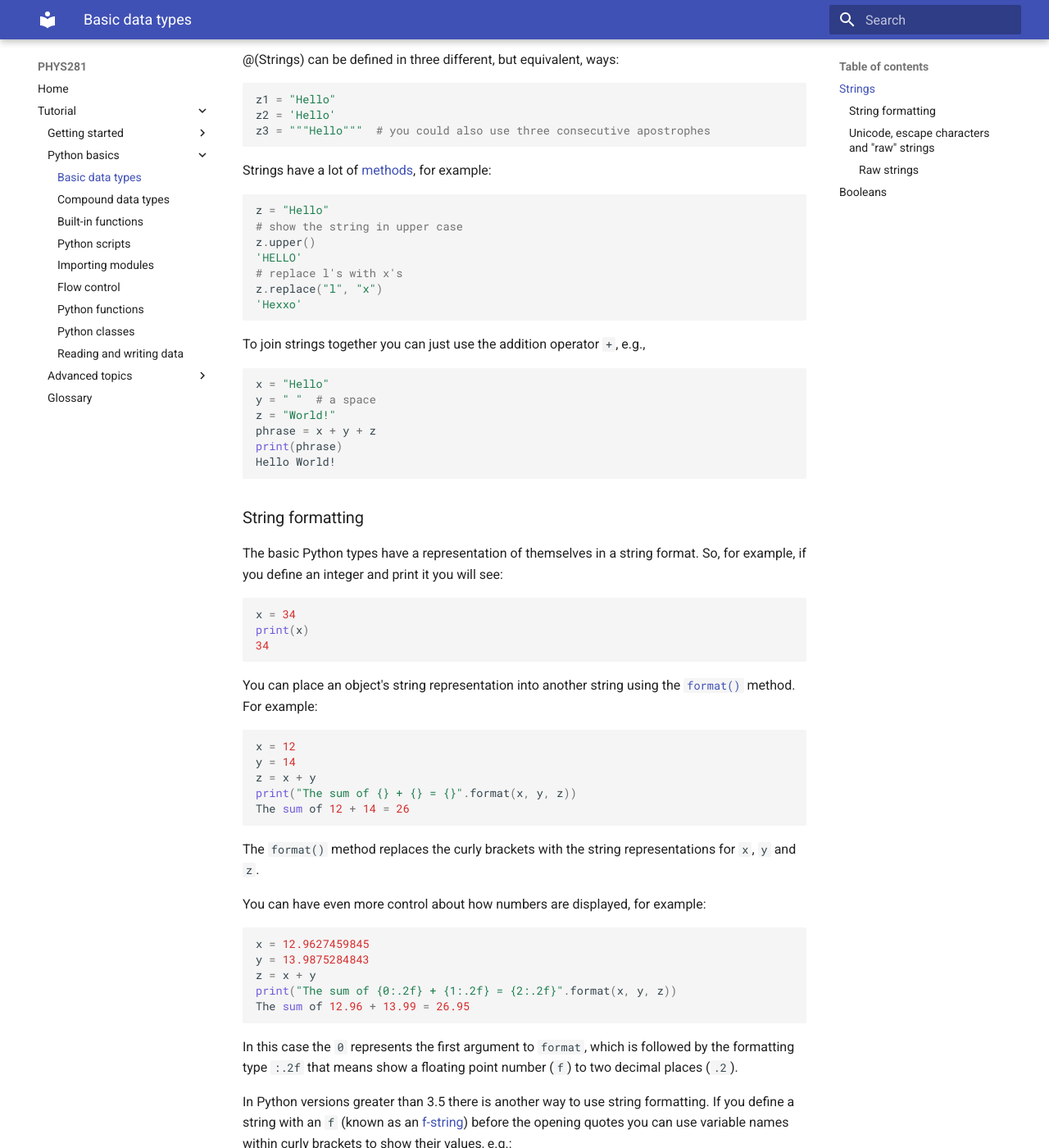
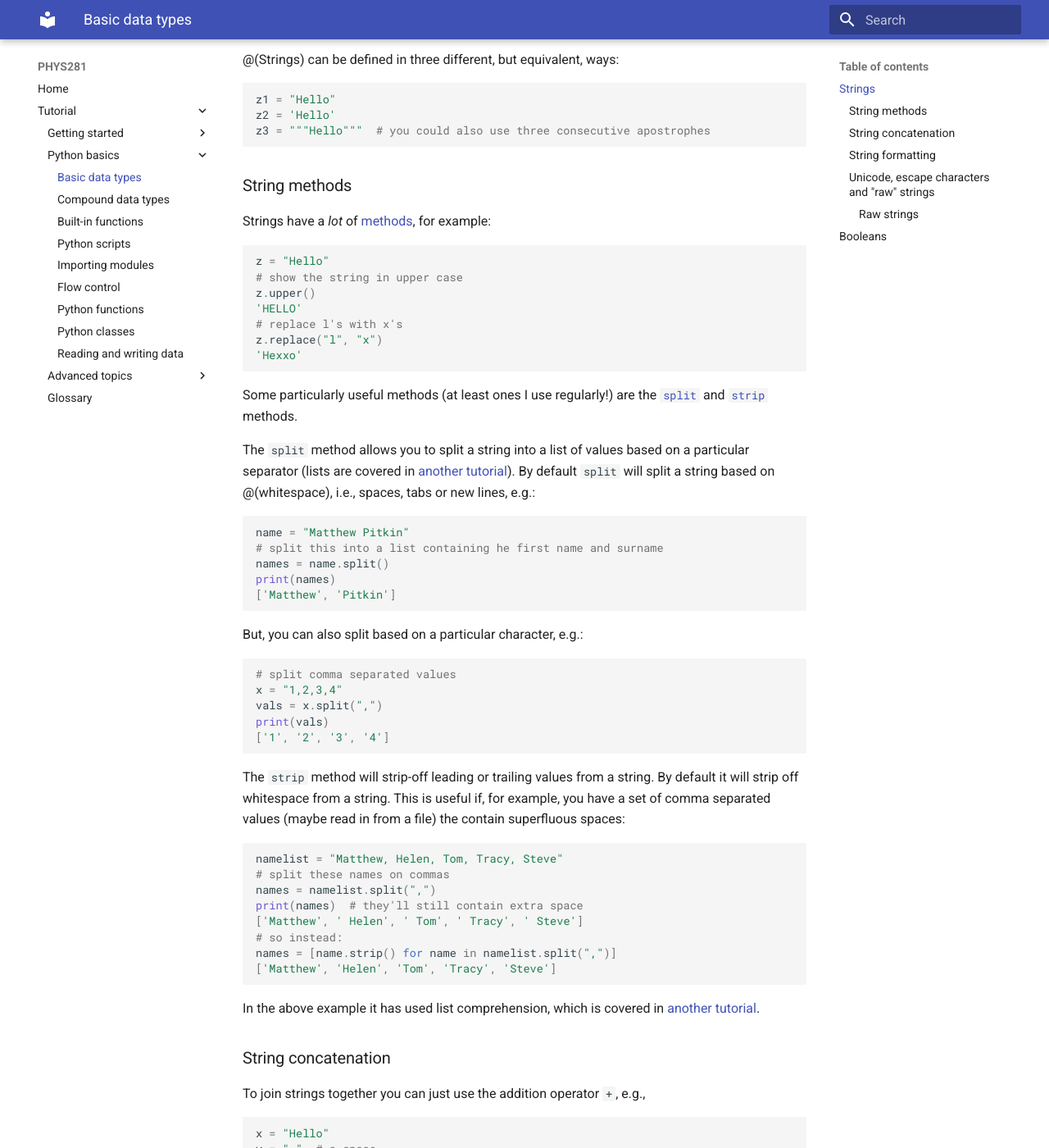
Before and after one commit to ndd21/PHYS281, an MkDocs documentation site: the page built from docs/demo-data-types.md, in a window 1280 px wide and 1400 px high, scrolled down 2287 px. Shown: the whole window at 82% size. Built offline with MkDocs 1.6.1 and Material for MkDocs 9.7.7, drawn with Linux system fonts in a browser that asks for light colours; some of the changed text lies outside the part shown.

Commit message:
Minor additions to string section of basic data type demo

````diff
--- a/docs/demo-data-types.md
+++ b/docs/demo-data-types.md
@@ -119,7 +119,9 @@ z2 = 'Hello'
 z3 = """Hello"""  # you could also use three consecutive apostrophes
 ```
 
-Strings have a lot of [methods](https://www.w3schools.com/python/python_ref_string.asp), for example:
+### String methods
+
+Strings have a _lot_ of [methods](https://www.w3schools.com/python/python_ref_string.asp), for example:
 
 ```python
 z = "Hello"
@@ -130,6 +132,52 @@ z.upper()
 z.replace("l", "x")
 'Hexxo'
 ```
+
+Some particularly useful methods (at least ones I use regularly!) are the [`split`](https://docs.python.org/3/library/stdtypes.html#str.split) and
+[`strip`](https://docs.python.org/3/library/stdtypes.html#str.strip) methods.
+
+The `split` method allows you to split a string into a list of values based on a particular
+separator (lists are covered in [another tutorial](../demo-compound-data-types/index.html#lists)).
+By default `split` will split a string based on @(whitespace), i.e., spaces, tabs or new lines,
+e.g.:
+
+```python
+name = "Matthew Pitkin"
+# split this into a list containing he first name and surname
+names = name.split()
+print(names)
+['Matthew', 'Pitkin']
+```
+
+But, you can also split based on a particular character, e.g.:
+
+```python
+# split comma separated values
+x = "1,2,3,4"
+vals = x.split(",")
+print(vals)
+['1', '2', '3', '4']
+```
+
+The `strip` method will strip-off leading or trailing values from a string. By default it will strip
+off whitespace from a string. This is useful if, for example, you have a set of comma separated
+values (maybe read in from a file) the contain superfluous spaces:
+
+```python
+namelist = "Matthew, Helen, Tom, Tracy, Steve"
+# split these names on commas
+names = namelist.split(",")
+print(names)  # they'll still contain extra space
+['Matthew', ' Helen', ' Tom', ' Tracy', ' Steve']
+# so instead:
+names = [name.strip() for name in namelist.split(",")]
+['Matthew', 'Helen', 'Tom', 'Tracy', 'Steve']
+```
+
+In the above example it has used list comprehension, which is covered in [another
+tutorial](../demo-flow-control/index.html#list-comprehension).
+
+### String concatenation
 
 To join strings together you can just use the addition operator `+`, e.g.,
 
````
Also changed, not shown: other parts of docs/demo-data-types.md (+1 -1 lines).
